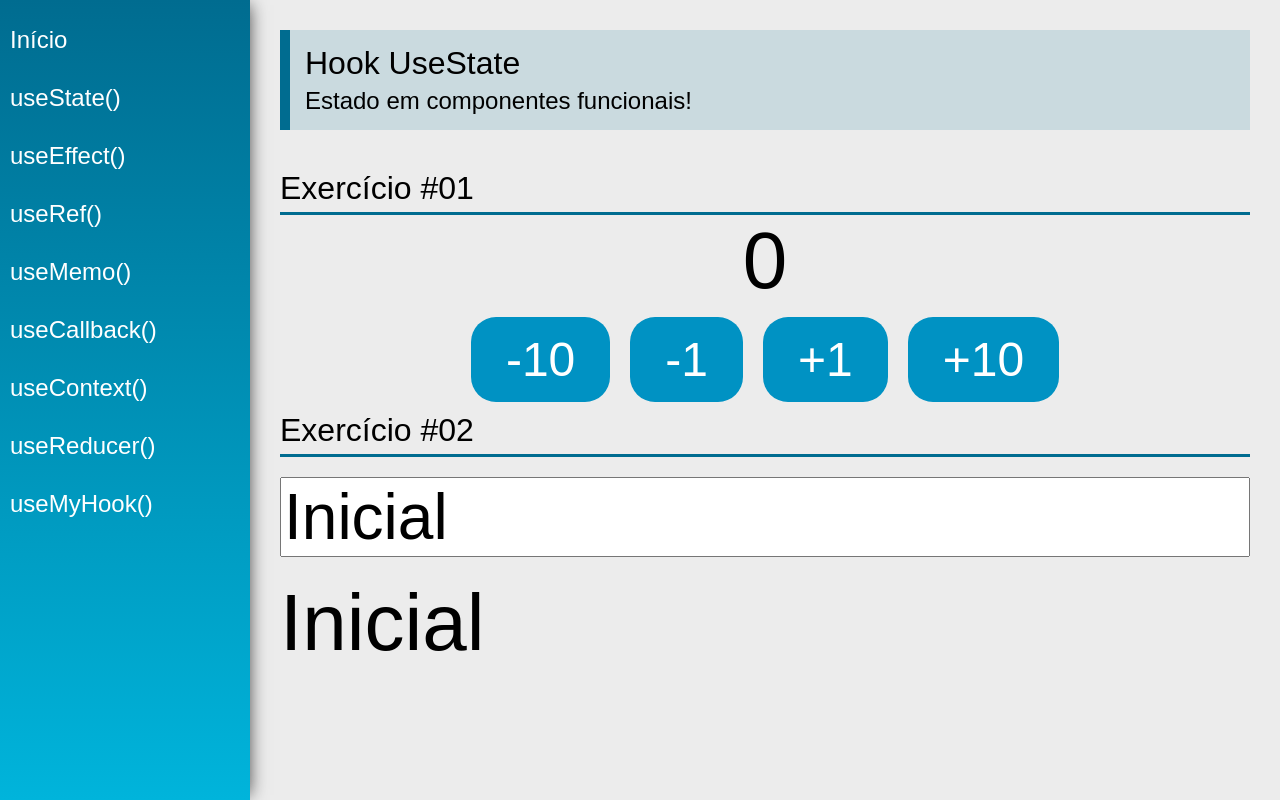
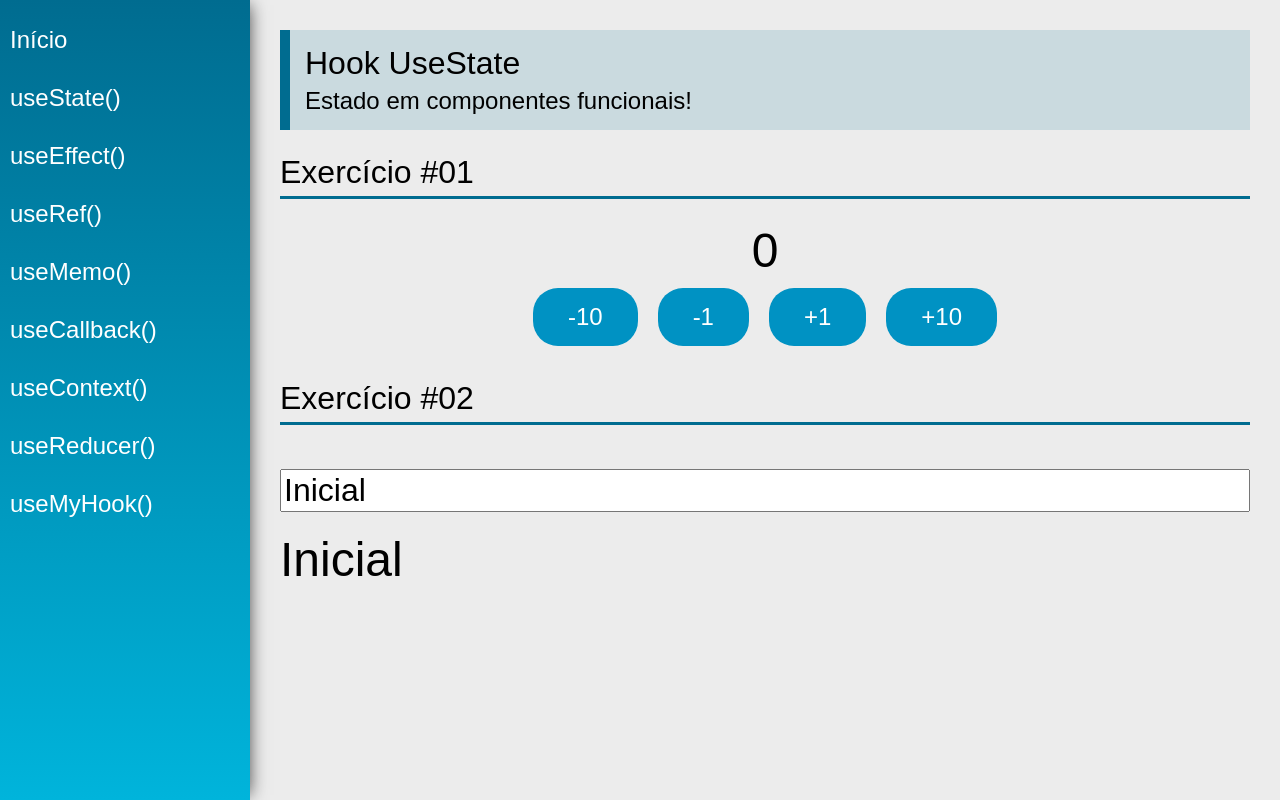
Before and after one commit to P4ul1t0s/react-hooks, a React (Create React App) app: page /useState in a window 1280 px wide. Built offline with nearby package versions, Linux system fonts and the light colour scheme.

Commit message:
Mudanças na Estilização

```diff
--- a/src/components/layout/PageTitle.css
+++ b/src/components/layout/PageTitle.css
@@ -2,7 +2,6 @@
     border-left: 10px solid #006c90;
     padding: 15px;
     background: #006c9025;
-    margin-bottom: 40px;
 }
 
 .PageTitle h1 {
--- a/src/components/layout/SectionTitle.css
+++ b/src/components/layout/SectionTitle.css
@@ -1,5 +1,6 @@
 .SectionTitle {
     border-bottom: 3px solid #006c90;
+    margin: 1.5em 0;
 }
 
 .SectionTitle h3 {
--- a/src/index.css
+++ b/src/index.css
@@ -5,7 +5,7 @@ body {
 
 .text {
     font-weight: 300;
-    font-size: 5rem;
+    font-size: 3rem;
 }
 
 .red {
@@ -15,7 +15,7 @@ body {
 
 .input {
     font-weight: 300;
-    font-size: 4rem;
+    font-size: 2rem;
     margin: 20px 0px;
 }
 
@@ -27,8 +27,13 @@ body {
     outline: none;
     background-color: #0092c3;
 
-    font-size: 3rem;
+    font-size: 1.5rem;
     color: #fff;
+}
+
+.btn:hover{
+    cursor: pointer;
+    background-color: #00759c;
 }
 
 .center {
```
